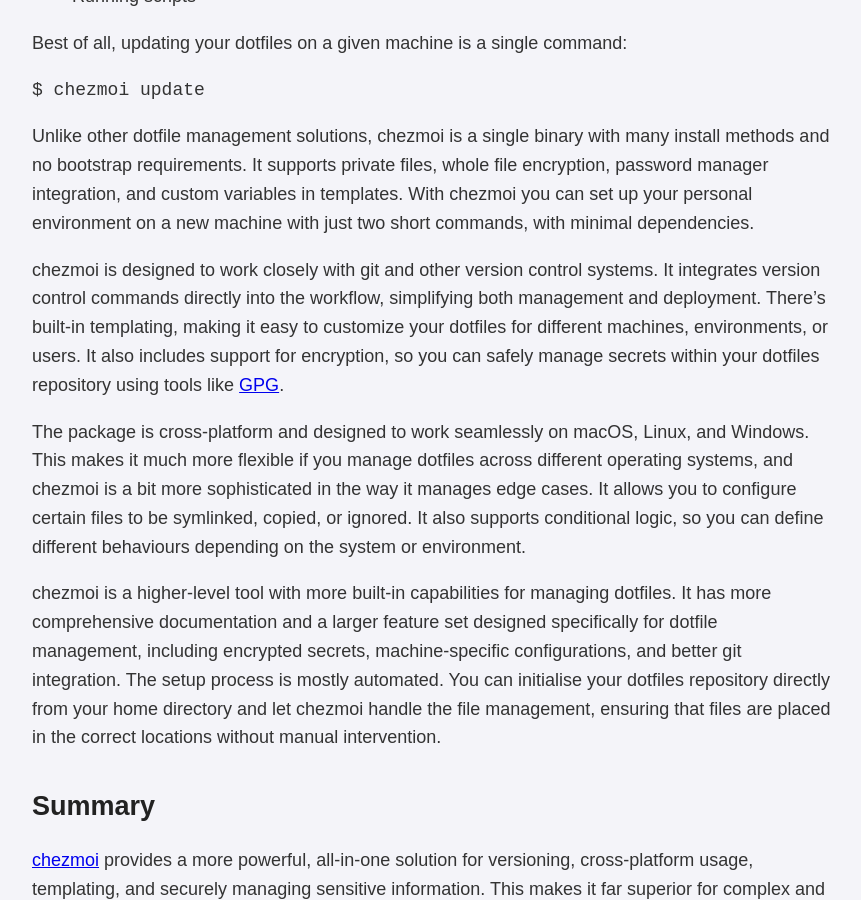
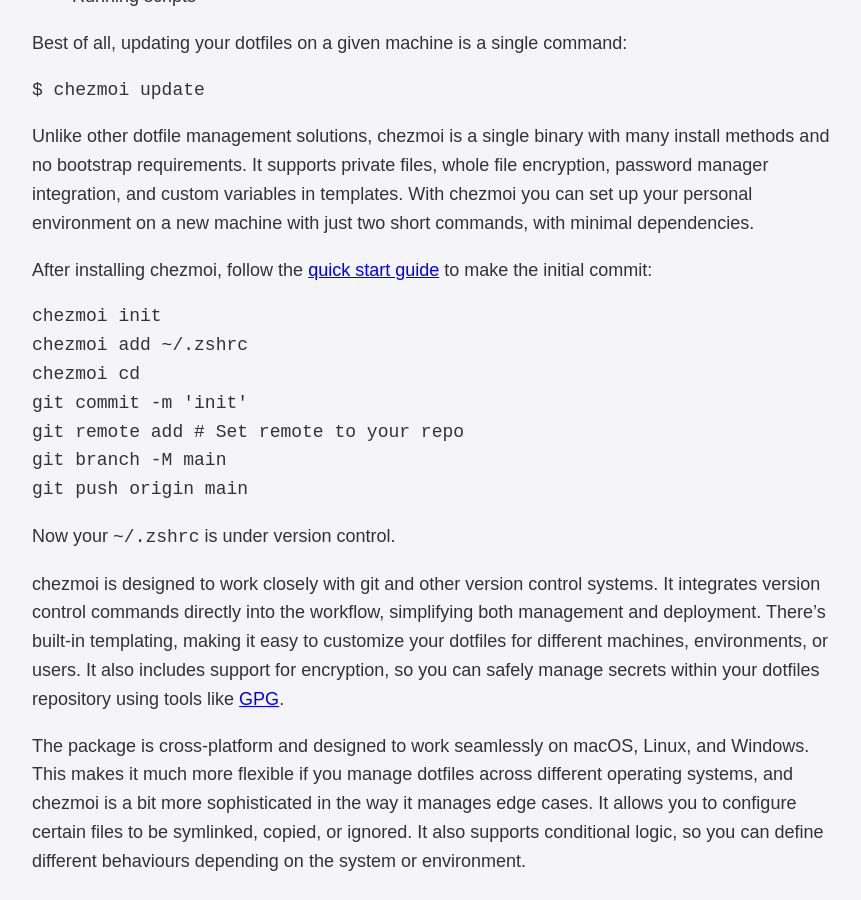
Before and after one commit to stoddart/stoddart.github.io, a Jekyll site: the page built from _posts/2024-09-08-managing-dotfiles-with-chezmoi.md, in a window 1280 px wide and 900 px high, scrolled down 2728 px. Shown: the whole window, without its empty margins (208-1069 px from the left). Built offline with Jekyll 4.4.1, drawn with Linux system fonts in a browser that asks for light colours.

Commit message:
Added an instructional code block

````diff
--- a/_posts/2024-09-08-managing-dotfiles-with-chezmoi.md
+++ b/_posts/2024-09-08-managing-dotfiles-with-chezmoi.md
@@ -62,6 +62,20 @@ $ chezmoi update
 ```
 Unlike other dotfile management solutions, chezmoi is a single binary with many install methods and no bootstrap requirements. It supports private files, whole file encryption, password manager integration, and custom variables in templates. With chezmoi you can set up your personal environment on a new machine with just two short commands, with minimal dependencies.
 
+After installing chezmoi, follow the [quick start guide](https://www.chezmoi.io/quick-start/) to make the initial commit:
+
+```
+chezmoi init
+chezmoi add ~/.zshrc
+chezmoi cd
+git commit -m 'init'
+git remote add # Set remote to your repo
+git branch -M main
+git push origin main
+```
+
+Now your `~/.zshrc` is under version control.
+
 chezmoi is designed to work closely with git and other version control systems. It integrates version control commands directly into the workflow, simplifying both management and deployment. There's built-in templating, making it easy to customize your dotfiles for different machines, environments, or users. It also includes support for encryption, so you can safely manage secrets within your dotfiles repository using tools like [GPG](https://www.gnupg.org/).
 
 The package is cross-platform and designed to work seamlessly on macOS, Linux, and Windows. This makes it much more flexible if you manage dotfiles across different operating systems, and chezmoi is a bit more sophisticated in the way it manages edge cases. It allows you to configure certain files to be symlinked, copied, or ignored. It also supports conditional logic, so you can define different behaviours depending on the system or environment.
````
Also changed, not shown: 1 other file.
